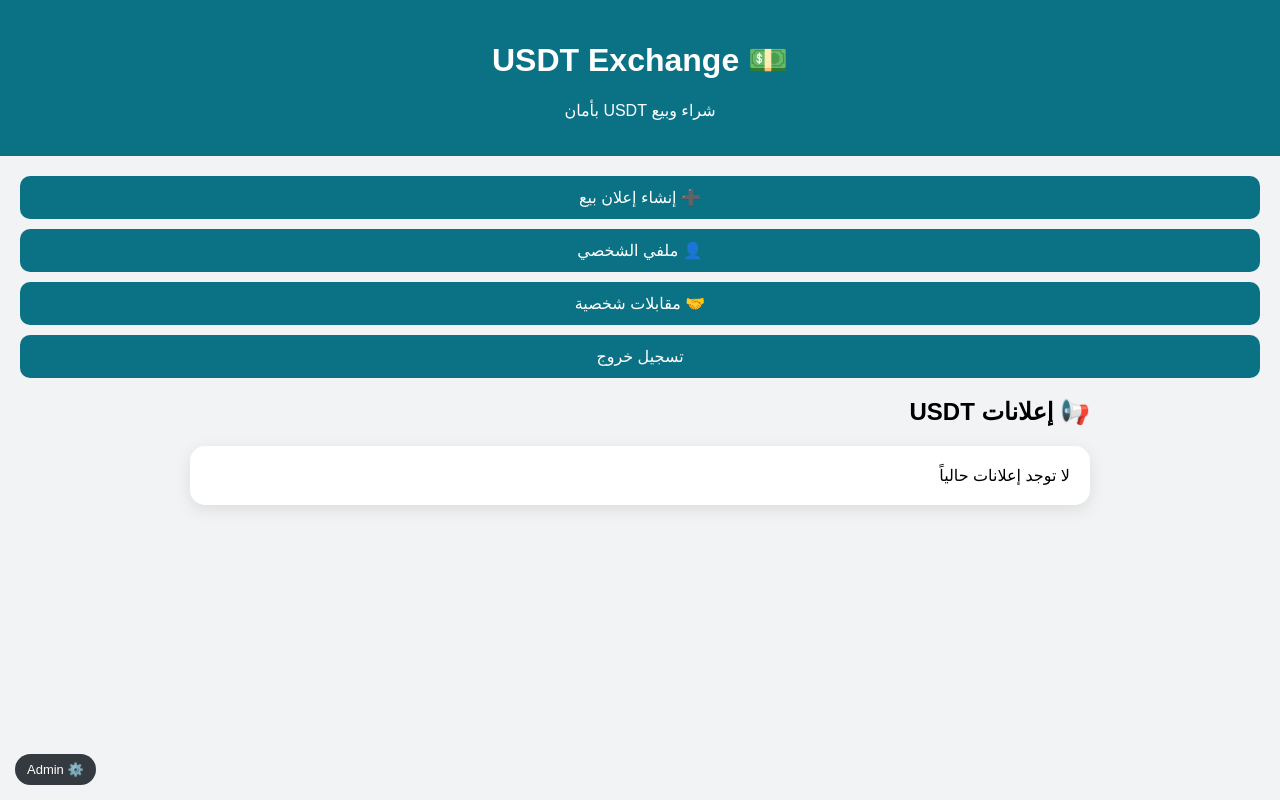
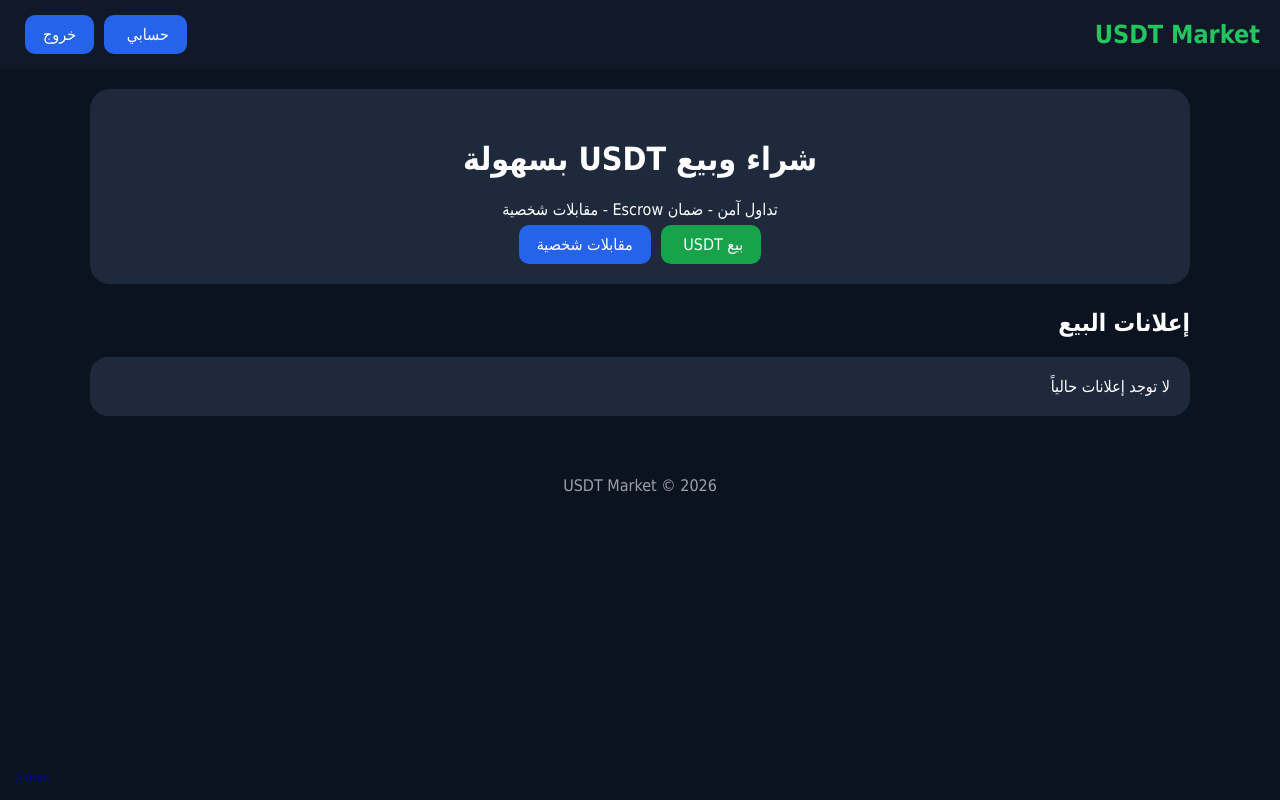
Before and after one commit to sameraishi460-cmd/USDT-P2P-Palestine, a Flask app: page / in a window 1280 px wide. Run offline with Flask 3, Linux system fonts and the light colour scheme; the visitor is signed in with stand-in values (Sample User, id 1); data that the repository does not hold is empty.

Commit message:
Rename title and update styles in index.html

```diff
--- a/templates/index.html
+++ b/templates/index.html
@@ -5,35 +5,87 @@
 
 <meta charset="UTF-8">
 
-<title>USDT Exchange</title>
+<title>USDT Market</title>
 
 
 <style>
 
 body{
-
-font-family:Arial;
-background:#f1f3f5;
-margin:0;
-
+    margin:0;
+    font-family:tahoma;
+    background:#0b1220;
+    color:white;
 }
 
 
 .header{
 
-background:#0b7285;
-color:white;
+background:#111827;
 padding:20px;
-text-align:center;
+display:flex;
+justify-content:space-between;
+align-items:center;
 
 }
 
 
+.logo{
+
+font-size:25px;
+font-weight:bold;
+color:#22c55e;
+
+}
+
+
+
+.btn{
+
+background:#2563eb;
+padding:10px 18px;
+border-radius:10px;
+color:white;
+text-decoration:none;
+margin:5px;
+
+}
+
+
+.green{
+
+background:#16a34a;
+
+}
+
+
+
 .container{
 
-width:90%;
-max-width:900px;
-margin:20px auto;
+max-width:1100px;
+margin:auto;
+padding:20px;
+
+}
+
+
+
+.hero{
+
+background:#1e293b;
+padding:30px;
+border-radius:20px;
+text-align:center;
+margin-bottom:25px;
+
+}
+
+
+
+.cards{
+
+display:grid;
+grid-template-columns:repeat(auto-fit,minmax(250px,1fr));
+gap:20px;
 
 }
 
@@ -41,26 +93,43 @@ margin:20px auto;
 
 .card{
 
-background:white;
+background:#1e293b;
 padding:20px;
-border-radius:15px;
-margin-bottom:15px;
-box-shadow:0 5px 15px #ddd;
+border-radius:18px;
 
 }
 
 
 
-.btn{
+.price{
+
+font-size:25px;
+color:#22c55e;
+
+}
+
+
+
+.buy{
 
 display:block;
-background:#0b7285;
-color:white;
+text-align:center;
+margin-top:15px;
+background:#16a34a;
 padding:12px;
 border-radius:10px;
 text-decoration:none;
+color:white;
+
+}
+
+
+
+.footer{
+
 text-align:center;
-margin-top:10px;
+margin-top:40px;
+opacity:.6;
 
 }
 
@@ -69,34 +138,12 @@ margin-top:10px;
 .admin{
 
 position:fixed;
-
 left:15px;
-
 bottom:15px;
-
-background:#343a40;
-
-color:white;
-
-padding:8px 12px;
-
-border-radius:50px;
-
-font-size:13px;
-
-text-decoration:none;
+font-size:12px;
+opacity:.5;
 
 }
-
-
-
-.top{
-
-text-align:center;
-margin:20px;
-
-}
-
 
 
 </style>
@@ -105,20 +152,53 @@ margin:20px;
 </head>
 
 
-
 <body>
 
 
 
 <div class="header">
 
-<h1>
-💵 USDT Exchange
-</h1>
 
-<p>
-شراء وبيع USDT بأمان
-</p>
+<div class="logo">
+
+USDT Market
+
+</div>
+
+
+
+<div>
+
+
+{% if user %}
+
+<a class="btn" href="/profile">
+حسابي
+</a>
+
+
+<a class="btn" href="/logout">
+خروج
+</a>
+
+
+{% else %}
+
+
+<a class="btn" href="/login">
+دخول
+</a>
+
+
+<a class="btn green" href="/register">
+إنشاء حساب
+</a>
+
+
+{% endif %}
+
+
+</div>
 
 
 </div>
@@ -127,64 +207,30 @@ margin:20px;
 
 
 
-<div class="top">
+<div class="container">
 
 
-{% if user %}
+<div class="hero">
 
 
-<a class="btn" href="/create_ad">
+<h1>
+شراء وبيع USDT بسهولة
+</h1>
 
-➕ إنشاء إعلان بيع
 
+<p>
+تداول آمن - ضمان Escrow - مقابلات شخصية
+</p>
+
+
+<a class="btn green" href="/create_ad">
+بيع USDT
 </a>
 
 
-
-<a class="btn" href="/profile">
-
-👤 ملفي الشخصي
-
+<a class="btn" href="/cash_market">
+مقابلات شخصية
 </a>
-
-
-
-<a class="btn" href="/cash_market">
-
-🤝 مقابلات شخصية
-
-</a>
-
-
-
-<a class="btn" href="/logout">
-
-تسجيل خروج
-
-</a>
-
-
-{% else %}
-
-
-<a class="btn" href="/login">
-
-تسجيل دخول
-
-</a>
-
-
-
-<a class="btn" href="/register">
-
-إنشاء حساب
-
-</a>
-
-
-
-{% endif %}
-
 
 
 </div>
@@ -193,89 +239,62 @@ margin:20px;
 
 
 
-
-
-<div class="container">
-
-
 <h2>
-📢 إعلانات USDT
+إعلانات البيع
 </h2>
 
 
 
-{% if ads %}
+<div class="cards">
 
 
 
 {% for ad in ads %}
 
 
-
 <div class="card">
 
 
 <h3>
-
-بيع USDT
-
+البائع:
+{{ad.user}}
 </h3>
 
 
 <p>
+الكمية:
+<b>
+{{ad.amount}}
+USDT
+</b>
 
-البائع:
-<b>
-{{ad.user}}
-</b>
+</p>
+
+
+<p class="price">
+
+{{ad.price}}
 
 </p>
 
 
 <p>
 
-الكمية:
-
-{{ad.amount}}
-
-USDT
-
-</p>
-
-
-
-<p>
-
-السعر:
-
-{{ad.price}}
-
-</p>
-
-
-
-<p>
-
-الدفع:
-
+طريقة الدفع:
 {{ad.payment}}
 
 </p>
 
 
 
-<a class="btn" href="/buy/{{ad.id}}">
+<a class="buy" href="/buy/{{ad.id}}">
 
-شراء
+شراء الآن
 
 </a>
 
 
 </div>
-
-
-
-{% endfor %}
 
 
 
@@ -289,8 +308,7 @@ USDT
 </div>
 
 
-
-{% endif %}
+{% endfor %}
 
 
 
@@ -299,17 +317,23 @@ USDT
 
 
 
+</div>
+
+
+
+<div class="footer">
+
+USDT Market © 2026
+
+</div>
 
 
 
 <a class="admin" href="/admin_login">
 
-⚙️ Admin
+Admin
 
 </a>
-
-
-
 
 
 </body>
```
